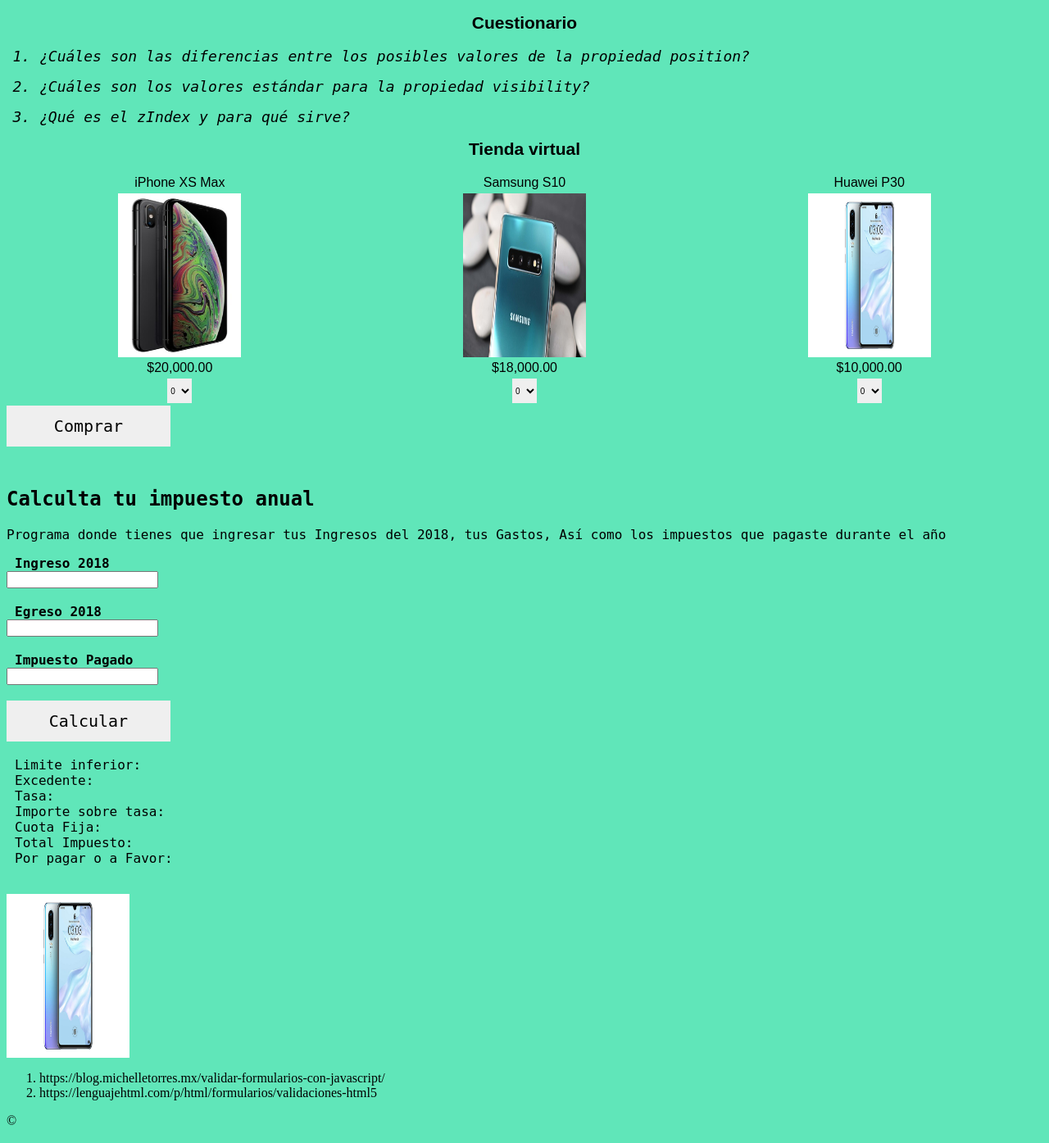
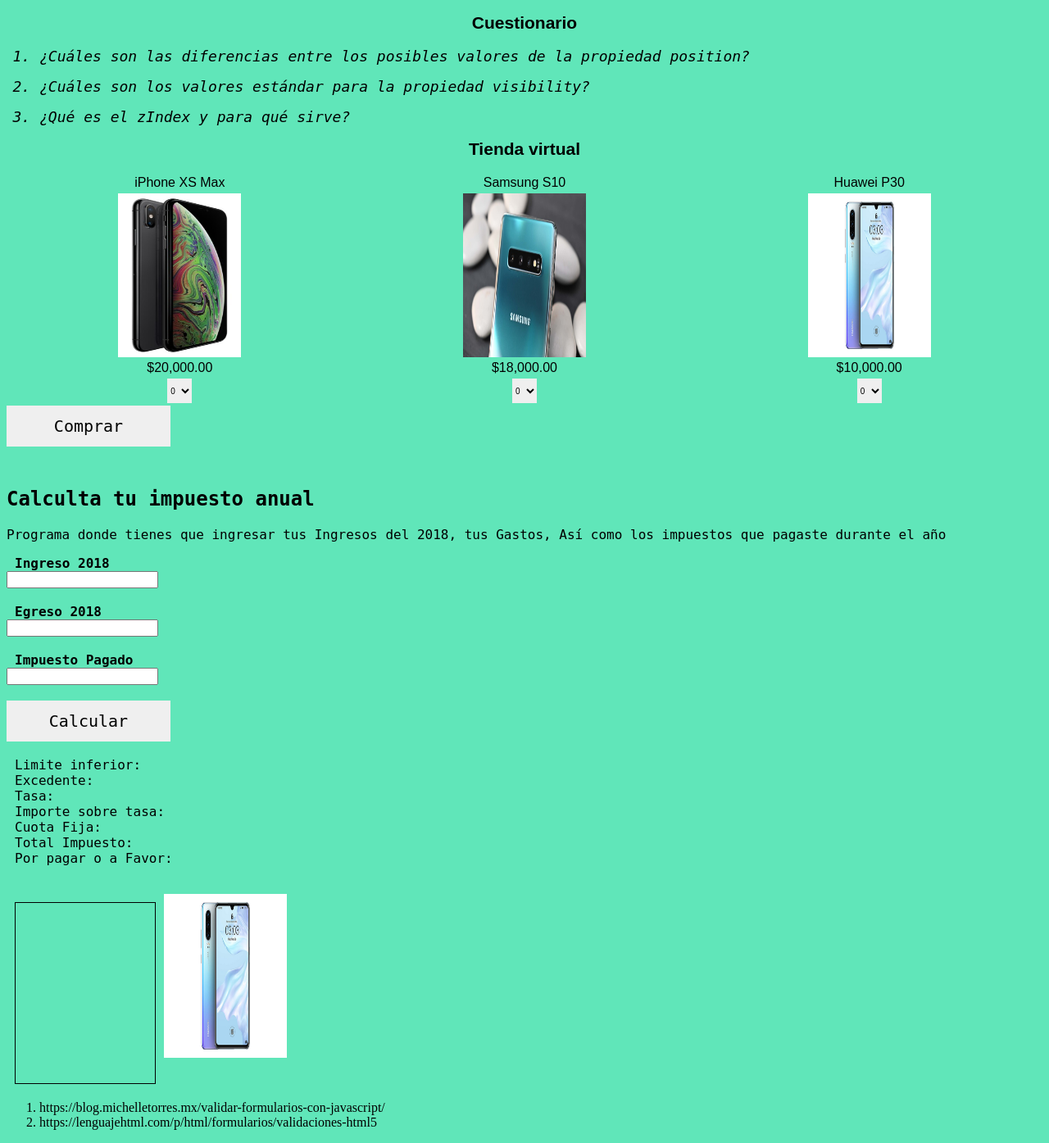
Before and after one commit to scarlosro/DAW_A01703280, a PHP site: page / in a window 1280 px wide. Shown: the part 539-1934 px from the top of the page at 82% size. Before the commit the page ends 1912 px from the top, so only its background shows below. Run offline with PHP 8.4, Linux system fonts and the light colour scheme.

Commit message:
subir laboratorio terminado

```diff
--- a/Lab6/css/style.css
+++ b/Lab6/css/style.css
@@ -212,3 +212,40 @@ input[type=button]{
   visibility: visible;
   opacity: 1;
 }
+
+#div1, #div2 {
+  float: left;
+  width: 150px;
+  height: 200px;
+  margin: 10px;
+  padding: 10px;
+  border: 1px solid black;
+}
+
+body:after {
+  content: "©";
+  font-size: 150px;
+  color: cadetblue;
+  z-index: 9999;
+
+  display: flex;
+  align-items: center;
+  justify-content: center;
+  position: fixed;
+  top: 0;
+  right: 0;
+  bottom: 0;
+  left: 0;
+
+  -webkit-pointer-events: none;
+  -moz-pointer-events: none;
+  -ms-pointer-events: none;
+  -o-pointer-events: none;
+  pointer-events: none;
+
+  -webkit-user-select: none;
+  -moz-user-select: none;
+  -ms-user-select: none;
+  -o-user-select: none;
+  user-select: none;
+}
--- a/Lab6/index.html
+++ b/Lab6/index.html
@@ -112,9 +112,12 @@
             </article>
         </section>
         <footer>
-            <div id="div1" ondrop="drop(event)" ondragover="allowDrop(event)"></div>
+
             <br/>
                 <img id="drag1" src="Images/huawuei.jpg" draggable="true" ondragstart="drag(event)">
+            <div id="div1" ondrop="drop(event)" ondragover="allowDrop(event)"></div>
+
+            <br/><br/><br/>
             <ol>
             <li>https://blog.michelletorres.mx/validar-formularios-con-javascript/</li>
             <li>https://lenguajehtml.com/p/html/formularios/validaciones-html5</li></ol>
--- a/Lab6/script.js
+++ b/Lab6/script.js
@@ -225,3 +225,17 @@ function cadaTiempo(){
 function saluda(){
     alert("Bienvenido a la página web");
 }
+
+function drag(ev) {
+  ev.dataTransfer.setData("text", ev.target.id);
+}
+
+function drop(ev) {
+  ev.preventDefault();
+  var data = ev.dataTransfer.getData("text");
+  ev.target.appendChild(document.getElementById(data));
+}
+
+function allowDrop(ev) {
+  ev.preventDefault();
+}
```
